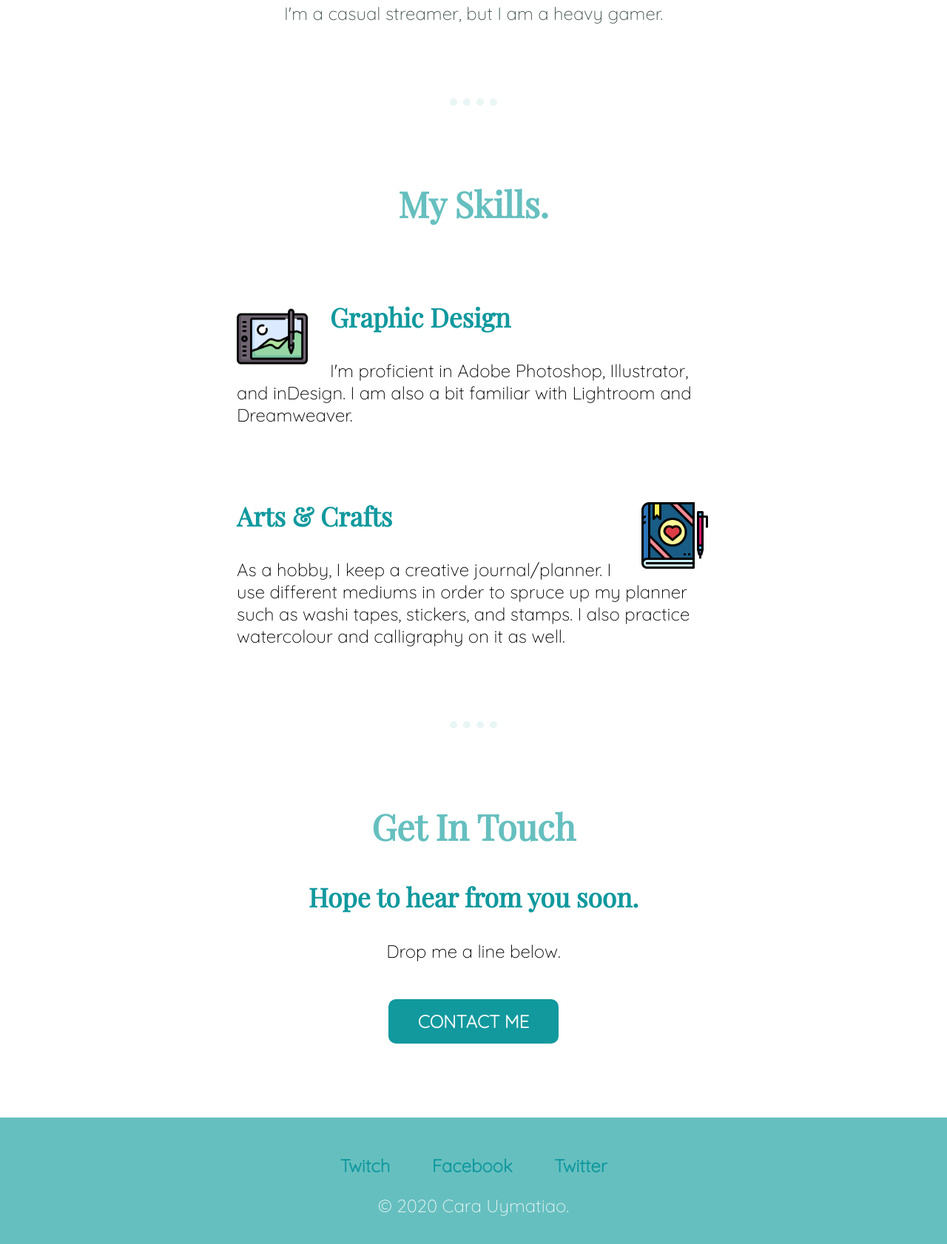
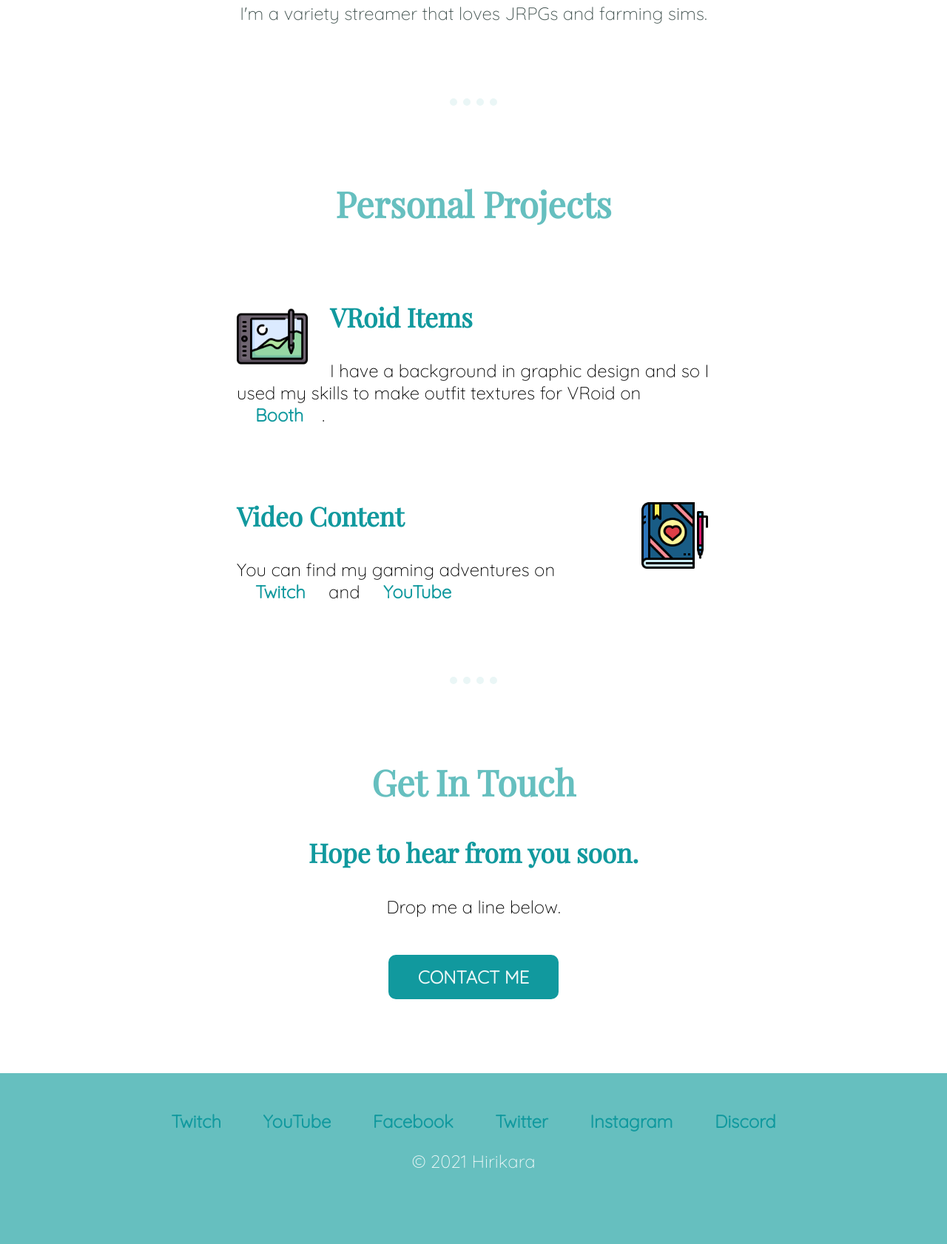
Before and after one commit to carauymatiao/cv, a plain HTML site: page index.html in a window 1280 px wide. Shown: the part 1104-2786 px from the top of the page at 74% size. Drawn offline with nearby package versions, Linux system fonts and the light colour scheme; a web font is replaced by a local one.

Commit message:
Updated Text

```diff
--- a/index.html
+++ b/index.html
@@ -11,7 +11,7 @@
     <div class="top-container">
       <img class="top-cloud" src="images/cloud.png" alt="cloud-image">
       <h1>I'm <span class="cara">Cara</span>.</h1>
-      <h2 class="subtitle">A <span class="graphic-text">graphic</span> designer.</h2>
+      <h2 class="subtitle">A video game<span class="graphic-text">streamer</span>.</h2>
       <img class="bottom-cloud" src="images/cloud.png" alt="cloud-image">
       <img class="mountain-image" src="images/mountain.png" alt="mountain-image">
     </div>
@@ -20,20 +20,20 @@
       <div class="profile">
         <img class="woman-image circle" src="images/woman.png" alt="Icon made by Freepik on Flaticon">
         <h2>Hello.</h2>
-        <p class="profile-text">I'm a casual streamer, but I am a heavy gamer.</p>
+        <p class="profile-text">I'm a variety streamer that loves JRPGs and farming sims.</p>
       </div>
       <hr>
       <div class="skills">
-        <h2>My Skills.</h2>
+        <h2>Personal Projects</h2>
         <div class="skill-row">
           <img class="graphic-design-image" src="images\graphic-design.png" alt="Icon made by Freepik on Flaticon">
-          <h3>Graphic Design</h3>
-          <p>I'm proficient in Adobe Photoshop, Illustrator, and inDesign. I am also a bit familiar with Lightroom and Dreamweaver.</p>
+          <h3>VRoid Items</h3>
+          <p>I have a background in graphic design and so I used my skills to make outfit textures for VRoid on <a href="https://hirikara.booth.pm/">Booth</a>.</p>
         </div>
         <div class="skill-row">
           <img class="diary-image" src="images/diary.png" alt="">
-          <h3>Arts & Crafts</h3>
-          <p>As a hobby, I keep a creative journal/planner. I use different mediums in order to spruce up my planner such as washi tapes, stickers, and stamps. I also practice watercolour and calligraphy on it as well.</p>
+          <h3>Video Content</h3>
+          <p>You can find my gaming adventures on <a href="https://twitch.tv/hirikara/">Twitch</a> and <a href="https://www.youtube.com/channel/UCjZpJqnw93vY1jcOxqeohng/">YouTube</a> </p>
         </div>
       </div>
       <hr>
@@ -41,15 +41,18 @@
         <h2>Get In Touch</h2>
         <h3>Hope to hear from you soon.</h3>
         <p>Drop me a line below.</p>
-        <a href="mailto:cara.uy@gmail.com" class="contact-me-button">CONTACT ME</a>
+        <a href="mailto:hirika@gmail.com" class="contact-me-button">CONTACT ME</a>
       </div>
     </div>
 
     <div class="bottom-container">
       <a class="footer-link" href="https://www.twitch.tv/hirikara/">Twitch</a>
+      <a class="footer-link" href="https://www.youtube.com/channel/UCjZpJqnw93vY1jcOxqeohng">YouTube</a>
       <a class="footer-link" href="https://facebook.com/hirikara/">Facebook</a>
       <a class="footer-link" href="https://twitter.com/hirika/">Twitter</a>
-      <p class="footer-text">© 2020 Cara Uymatiao.</p>
+      <a class="footer-link" href="https://instagram.com/hirikara">Instagram</a>
+      <a class="footer-link" href="https://discord.gg/JK7Z5gD">Discord</a>
+      <p class="footer-text">© 2021 Hirikara</p>
     </div>
 
   </body>
```
